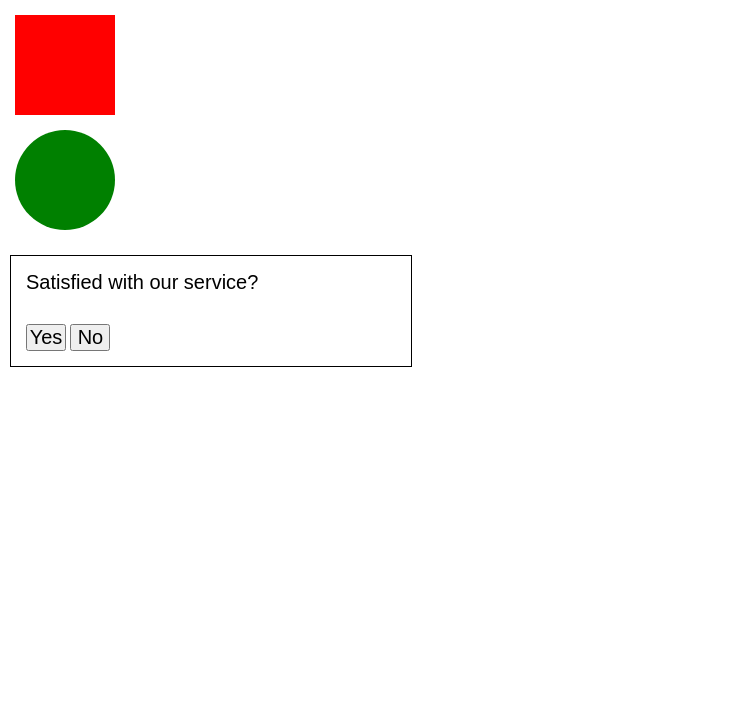
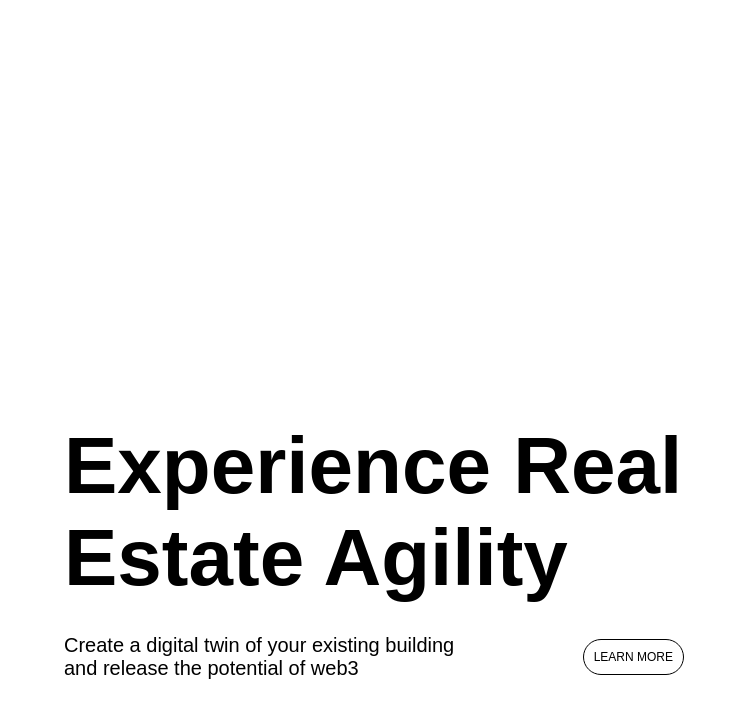
Before and after one commit to Aqnufais/90days, a plain HTML site: page day15/index.html in a window 1280 px wide. Shown: the whole page, without its empty margins (0-737 px from the left). Drawn offline with Linux system fonts and the light colour scheme.

Commit message:
teacher bot

```diff
--- a/day15/index.html
+++ b/day15/index.html
@@ -7,13 +7,15 @@
     <link rel="stylesheet" href="style.css">
 </head>
 <body>
-    <div class="red"></div>
-    <div class="circle"></div>
-    <div class="comment">
-        <p class="comment-q">Satisfied with our service?</p>
-        <div class="inButton">
-            <button class="buttons">Yes</button>
-        <button class="buttons">No</button>
+    <div class="main">
+        <div class="inner">
+            <div class="mainHeading">
+                <h1>Experience Real <br> Estate Agility</h1>
+            </div>
+            <div class="description">
+                <p>Create a digital twin of your existing building <br> and release the potential of web3</p>
+                <button>LEARN MORE</button>
+            </div>
         </div>
     </div>
 </body>
--- a/day15/style.css
+++ b/day15/style.css
@@ -4,40 +4,41 @@
     font-family: Arial, Helvetica, sans-serif;
 }
 
-.red{
-    height: 100px;
-    width: 100px;
-    background: red;
-    margin: 15px;
+.main{
+    position: relative;
+    /* background-color: magenta; */
+    height: 100vh;
+    width: 100vw;
 }
 
-.circle{
-    height: 100px;
-    width: 100px;
-    background: green;
-    margin: 15px;
-    border-radius: 50%;
+.inner{
+    /* background-color: cyan; */
+    height: 300px;
+    width: 620px;
+    position: absolute;
+    left: 5%;
+    bottom: 10%;
 }
 
-.comment-q{
-    font-size: 20px;
-    font-weight:500;
-    margin: 15px;
-    display: inline-block;
+.mainHeading>h1{
+    font-size: 10vh;
 }
 
-.buttons{
-    font-size: 20px;
-    width: 40px;
+.description{
+    display: flex;
+    align-items: center;
+    justify-content: space-between;
+    margin-top: 30px;
 }
 
-.inButton{
-    margin: 15px;
+.description>p{
+    font-size: 2.5vh;
 }
 
-.comment{
+.description>button{
+    font-size: 1.5vh;
+    padding: 10px;
+    border-radius: 50px;
     border: 1px solid black;
-    display: inline-block;
-    width: 400px;
-    margin: 10px;
+    background-color: #fff;
 }
--- a/javascript/string.js
+++ b/javascript/string.js
@@ -18,3 +18,4 @@ if( 12 > 13){
 }
 
 a = "meow";
+console.log(typeof a);
```
Also changed, not shown: javascript/TeacherChatbot.js (added, +43 -0 lines), day15/logo.png (added).
